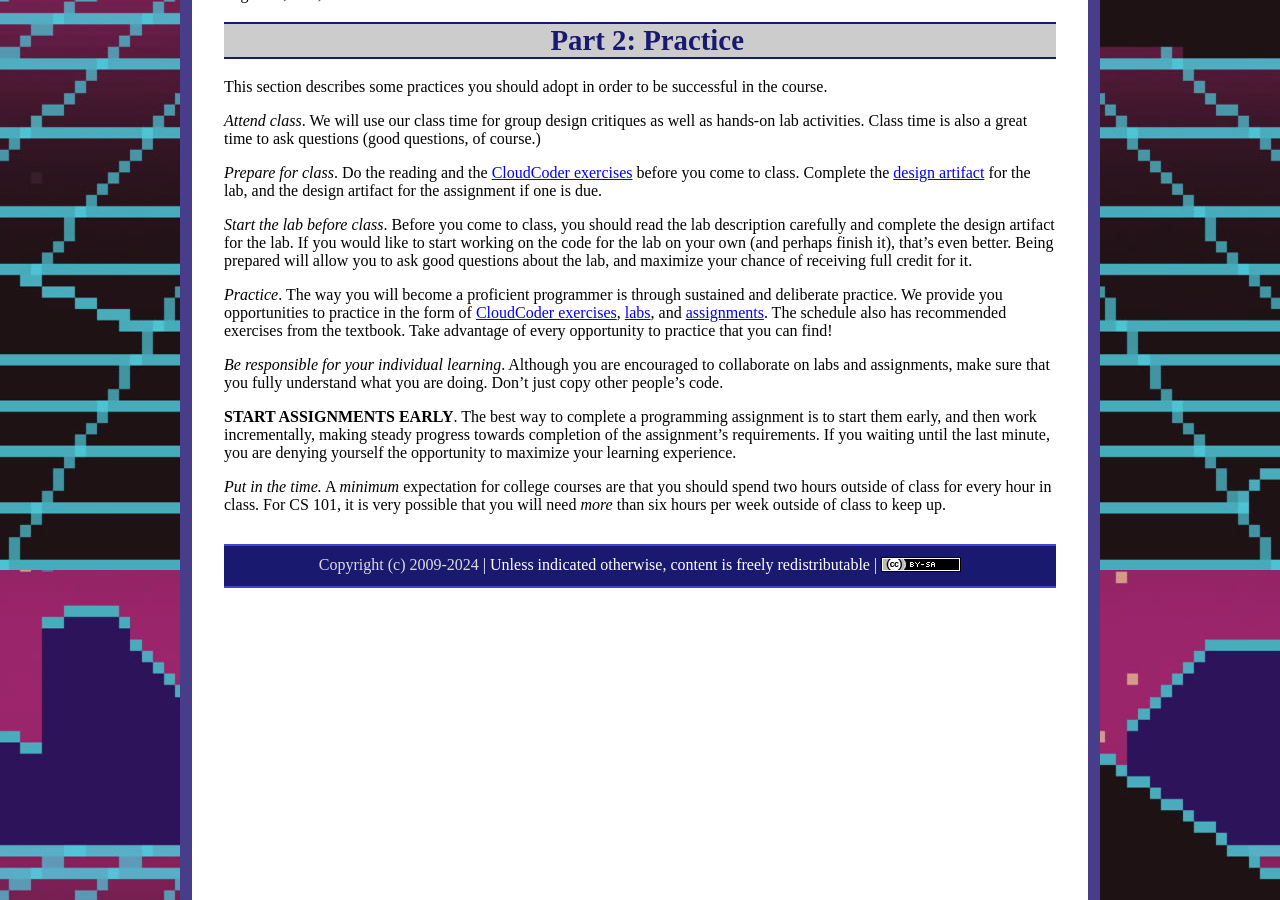
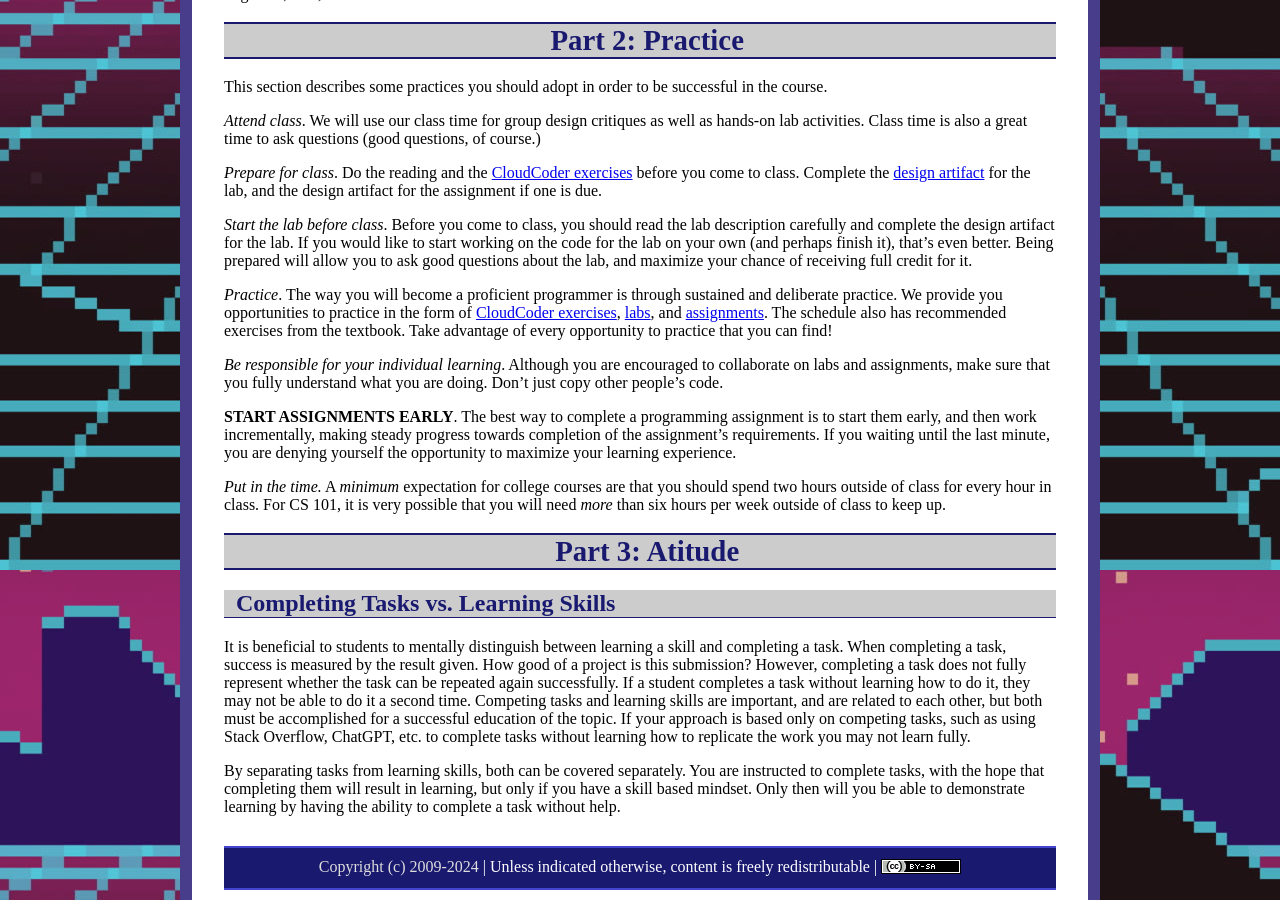
Before and after one commit to ycpcs/cs101-spring2024, a Jekyll site: the page built from success.md, in a window 1280 px wide and 900 px high, scrolled down 2130 px. Built offline with Jekyll 4.4.1, drawn with Linux system fonts in a browser that asks for light colours.

Commit message:
update success
update success

```diff
--- a/success.md
+++ b/success.md
@@ -95,6 +95,14 @@ This section describes some practices you should adopt in order to be successful
 
 *Put in the time.*  A *minimum* expectation for college courses are that you should spend two hours outside of class for every hour in class.  For CS 101, it is very possible that you will need *more* than six hours per week outside of class to keep up.
 
+# Part 3: Atitude
+
+## Completing Tasks vs. Learning Skills
+
+It is beneficial to students to mentally distinguish between learning a skill and completing a task. When completing a task, success is measured by the result given. How good of a project is this submission? However, completing a task does not fully represent whether the task can be repeated again successfully. If a student completes a task without learning how to do it, they may not be able to do it a second time. Competing tasks and learning skills are important, and are related to each other, but both must be accomplished for a successful education of the topic. If your approach is based only on competing tasks, such as using Stack Overflow, ChatGPT, etc. to complete tasks without learning how to replicate the work you may not learn fully.
+
+By separating tasks from learning skills, both can be covered separately. You are instructed to complete tasks, with the hope that completing them will result in learning, but only if you have a skill based mindset. Only then will you be able to demonstrate learning by having the ability to complete a task without help.
+
 <!-- vim:set wrap: ­-->
 <!-- vim:set linebreak: -->
 <!-- vim:set nolist: -->
```
